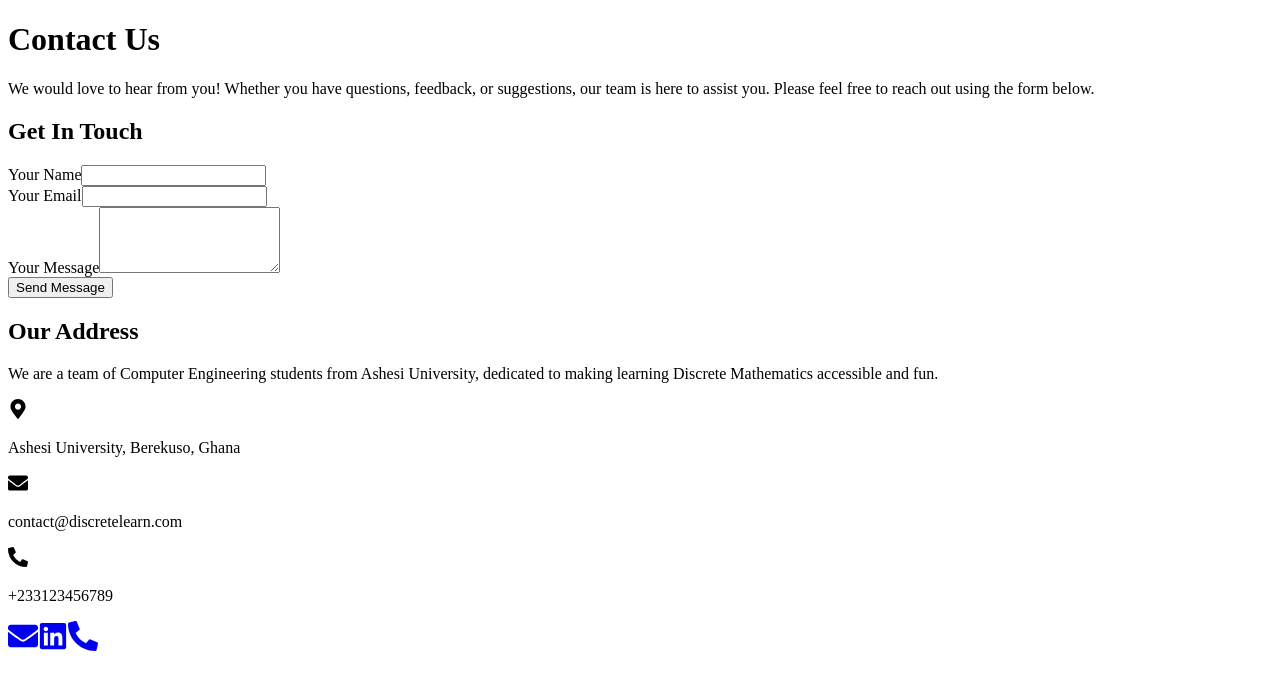
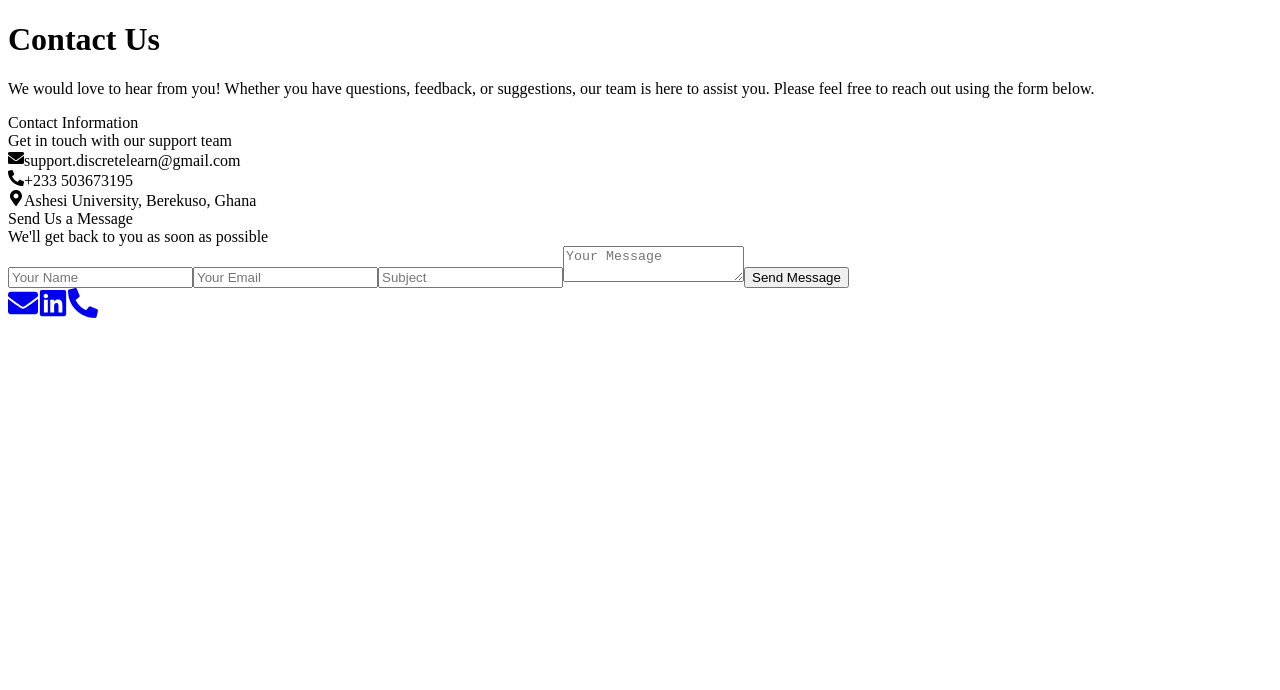
Before and after one commit to adoumouangnamouemmanuel/Discrete_Learn, a Next.js app: page /Contact in a window 1280 px wide. Shown: the top 690 px of the page. Built offline with nearby package versions, Linux system fonts and the light colour scheme.

Commit message:
set up email js service, improved contact page, help page, connect to emailjs service

```diff
--- a/index.html
+++ b/index.html
@@ -4,6 +4,7 @@
     <meta charset="UTF-8" />
     <link rel="icon" type="image/svg+xml" href="/vite.svg" />
     <meta name="viewport" content="width=device-width, initial-scale=1.0" />
+    <link href="https://fonts.googleapis.com/css2?family=Poppins:wght@400;600&family=Roboto:wght@400;500&display=swap" rel="stylesheet">
     <title>Discrete Math</title>
   </head>
   <body>
--- a/package.json
+++ b/package.json
@@ -30,6 +30,7 @@
     "class-variance-authority": "^0.7.0",
     "clsx": "^2.1.1",
     "date-fns": "^3.6.0",
+    "emailjs-com": "^3.2.0",
     "firebase": "^11.0.1",
     "framer-motion": "^11.11.17",
     "lucide-react": "^0.456.0",
--- a/src/index.css
+++ b/src/index.css
@@ -1,12 +1,12 @@
 @tailwind base;
 @tailwind components;
 @tailwind utilities;
-
 /* Ensure the body and html take full height and width
 */
 html, body {
   margin: 0;
   padding: 0;
+  font-family: 'Poppins', sans-serif;
   /* height: 100%;
   width: 100%; */
   /* display: flex;
@@ -157,3 +157,14 @@ button:focus-visible {
     @apply bg-background text-foreground;
   }
 }
+
+
+h1 {
+  font-family: 'Poppins', sans-serif;
+  font-weight: 600;
+}
+
+p {
+  font-family: 'Poppins', sans-serif;
+  font-weight: 400;
+}
--- a/src/pages/Contact.tsx
+++ b/src/pages/Contact.tsx
@@ -1,15 +1,29 @@
 import { useState } from "react";
 import {
   FaEnvelope,
-  FaPhoneAlt,
   FaLinkedin,
   FaMapMarkerAlt,
+  FaPhoneAlt,
 } from "react-icons/fa";
+import { Button } from "@/components/ui/button";
+import { Input } from "@/components/ui/input";
+
+import {
+  Card,
+  CardContent,
+  CardDescription,
+  CardHeader,
+  CardTitle,
+} from "@/components/ui/card";
+import emailjs from "emailjs-com";
+import { toast } from "react-toastify"; // Import toast
+import { motion } from "framer-motion";
 
 const Contact = () => {
   const [formData, setFormData] = useState({
     name: "",
     email: "",
+    subject: "",
     message: "",
   });
 
@@ -25,8 +39,39 @@ const Contact = () => {
 
   const handleSubmit = (e: React.FormEvent<HTMLFormElement>) => {
     e.preventDefault();
-    alert("Form submitted successfully!");
-    setFormData({ name: "", email: "", message: "" });
+
+    // Send email using EmailJS
+    emailjs
+      .send(
+        "service_vt0y2df", // Replace with your EmailJS service ID
+        "template_q48cke5", // Replace with your EmailJS template ID
+        formData, // Sending the form data to the template
+        "0KqT5k-HXNavDNB0x" // Replace with your EmailJS user ID
+      )
+      .then(
+        () => {
+          toast.success("Form Successfully Submitted!", {
+            position: "top-center",
+            autoClose: 1000,
+            hideProgressBar: true,
+            closeOnClick: true,
+          });
+        },
+        () => {
+          toast.error(
+            "There was an error sending the form. Please try again later.!",
+            {
+              position: "top-center",
+              autoClose: 1000,
+              hideProgressBar: true,
+              closeOnClick: true,
+            }
+          );
+        }
+      );
+
+    // Clear form data after submission
+    setFormData({ name: "", email: "", subject: "", message: "" });
   };
 
   return (
@@ -41,102 +86,87 @@ const Contact = () => {
         out using the form below.
       </p>
 
-      {/* Contact Form Section */}
-      <div className="grid grid-cols-1 md:grid-cols-2 gap-12">
-        {/* Contact Form */}
-        <div className="flex flex-col items-center bg-white p-8 rounded-lg shadow-lg transform transition duration-500 hover:scale-105">
-          <h2 className="text-2xl font-semibold text-gray-800 mb-6">
-            Get In Touch
-          </h2>
-          <form onSubmit={handleSubmit} className="w-full space-y-4">
-            <div className="flex flex-col">
-              <label htmlFor="name" className="text-gray-600 font-medium mb-2">
-                Your Name
-              </label>
-              <input
-                type="text"
-                id="name"
+      {/* TabsContent with New Design */}
+      <motion.div
+        initial={{ opacity: 0, y: 20 }}
+        animate={{ opacity: 1, y: 0 }}
+        transition={{ duration: 0.5 }}
+        className="grid gap-6 md:grid-cols-2"
+      >
+        {/* Contact Information */}
+        <Card>
+          <CardHeader>
+            <CardTitle>Contact Information</CardTitle>
+            <CardDescription>
+              Get in touch with our support team
+            </CardDescription>
+          </CardHeader>
+          <CardContent className="space-y-4">
+            <div className="flex items-center">
+              <FaEnvelope className="w-5 h-5 mr-2 " />
+              <span>support.discretelearn@gmail.com</span>
+            </div>
+            <div className="flex items-center">
+              <FaPhoneAlt className="w-5 h-5 mr-2 " />
+              <span>+233 503673195</span>
+            </div>
+            <div className="flex items-center">
+              <FaMapMarkerAlt className="w-5 h-5 mr-2" />
+              <span>Ashesi University, Berekuso, Ghana</span>
+            </div>
+          </CardContent>
+        </Card>
+
+        {/* Send Us a Message */}
+        <Card>
+          <CardHeader>
+            <CardTitle>Send Us a Message</CardTitle>
+            <CardDescription>
+              We&apos;ll get back to you as soon as possible
+            </CardDescription>
+          </CardHeader>
+          <CardContent>
+            <form className="space-y-4" onSubmit={handleSubmit}>
+              <Input
+                placeholder="Your Name"
                 name="name"
                 value={formData.name}
                 onChange={handleChange}
-                className="p-3 border border-gray-300 rounded-md focus:outline-none focus:ring-2 focus:ring-purple-500 transition"
                 required
               />
-            </div>
-            <div className="flex flex-col">
-              <label htmlFor="email" className="text-gray-600 font-medium mb-2">
-                Your Email
-              </label>
-              <input
+              <Input
+                placeholder="Your Email"
                 type="email"
-                id="email"
                 name="email"
                 value={formData.email}
                 onChange={handleChange}
-                className="p-3 border border-gray-300 rounded-md focus:outline-none focus:ring-2 focus:ring-purple-500 transition"
                 required
               />
-            </div>
-            <div className="flex flex-col">
-              <label
-                htmlFor="message"
-                className="text-gray-600 font-medium mb-2"
-              >
-                Your Message
-              </label>
+              <Input
+                placeholder="Subject"
+                name="subject"
+                value={formData.subject}
+                onChange={handleChange}
+                required
+              />
               <textarea
-                id="message"
+                className="w-full h-32 px-3 py-2 text-gray-700 border rounded-lg focus:outline-none resize-none"
+                placeholder="Your Message"
                 name="message"
                 value={formData.message}
                 onChange={handleChange}
-                className="p-3 border border-gray-300 rounded-md focus:outline-none focus:ring-2 focus:ring-purple-500 transition"
                 required
-                rows={4}
-              />
-            </div>
-            <button
-              type="submit"
-              className="w-full p-3 bg-purple-600 text-white rounded-md hover:bg-purple-700 transform transition duration-300"
-            >
-              Send Message
-            </button>
-          </form>
-        </div>
-
-        {/* Team Info Section */}
-        <div className="flex flex-col items-start bg-white p-8 rounded-lg shadow-lg transform transition duration-500 hover:scale-105">
-          <h2 className="text-2xl font-semibold text-gray-800 mb-6">
-            Our Address
-          </h2>
-          <p className="text-lg text-gray-600 mb-4">
-            We are a team of Computer Engineering students from Ashesi
-            University, dedicated to making learning Discrete Mathematics
-            accessible and fun.
-          </p>
-          <div className="flex flex-col mb-6 space-y-4">
-            {/* Address Section with Icon */}
-            <div className="flex items-center space-x-2 text-gray-600">
-              <FaMapMarkerAlt size={20} />
-              <p>Ashesi University, Berekuso, Ghana</p>
-            </div>
-            {/* Email Section with Icon */}
-            <div className="flex items-center space-x-2 text-gray-600">
-              <FaEnvelope size={20} />
-              <p>contact@discretelearn.com</p>
-            </div>
-            {/* Phone Section with Icon */}
-            <div className="flex items-center space-x-2 text-gray-600">
-              <FaPhoneAlt size={20} />
-              <p>+233123456789</p>
-            </div>
-          </div>
-        </div>
-      </div>
+              ></textarea>
+              <Button className="w-full">Send Message</Button>
+            </form>
+          </CardContent>
+        </Card>
+      </motion.div>
 
       {/* Team Social Links */}
       <div className="flex justify-center space-x-6 mt-12">
         <a
-          href="mailto:contact@discretelearn.com"
+          href="mailto:support@discretemathcourse.com"
           className="text-gray-600 hover:text-purple-600 transform transition duration-300 hover:scale-110"
         >
           <FaEnvelope size={30} />
@@ -148,7 +178,7 @@ const Contact = () => {
           <FaLinkedin size={30} />
         </a>
         <a
-          href="tel:+233123456789"
+          href="tel:+15551234567"
           className="text-gray-600 hover:text-purple-600 transform transition duration-300 hover:scale-110"
         >
           <FaPhoneAlt size={30} />
```
Also changed, not shown: src/assets/courseContent.json (+57 -0 lines), src/pages/Help.tsx (+87 -8 lines), src/pages/interactions/VennDiagram.tsx (+4 -4 lines), 1 other file (tests, documents, lock files or other folders).
